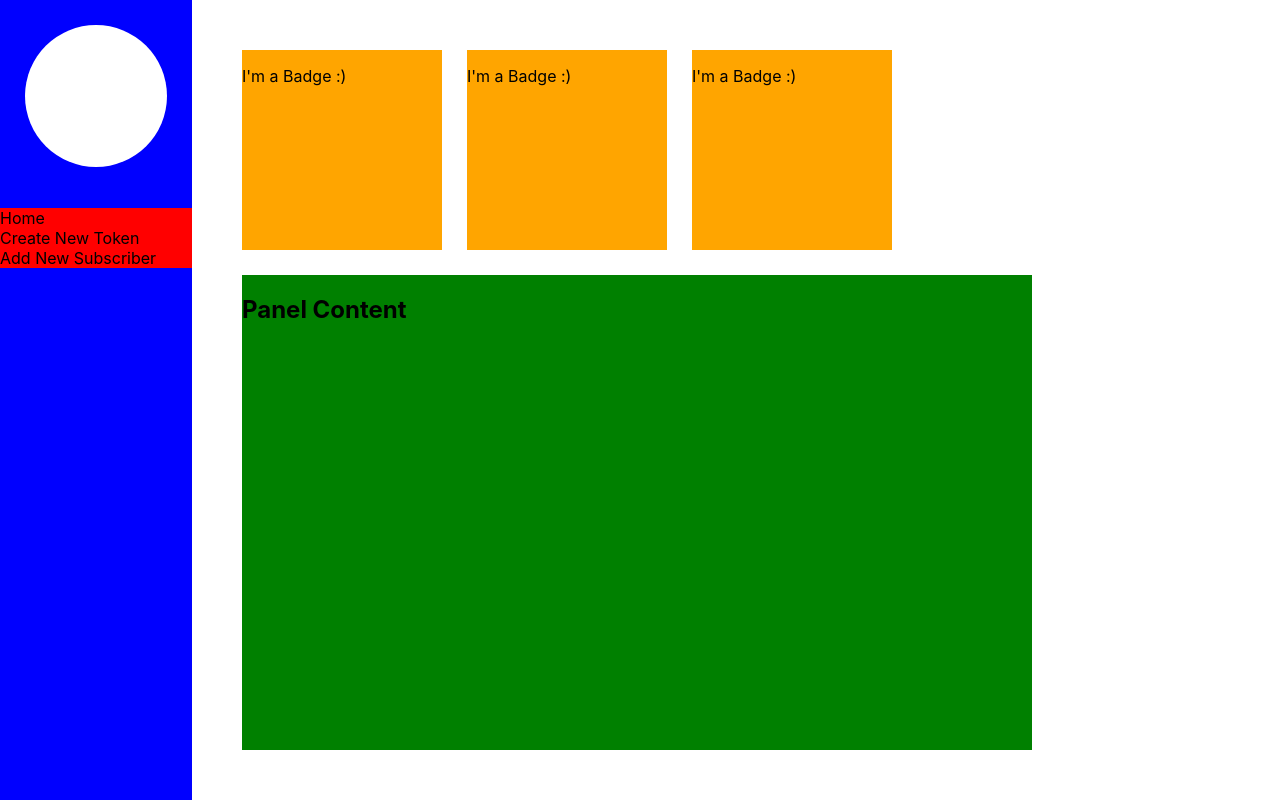
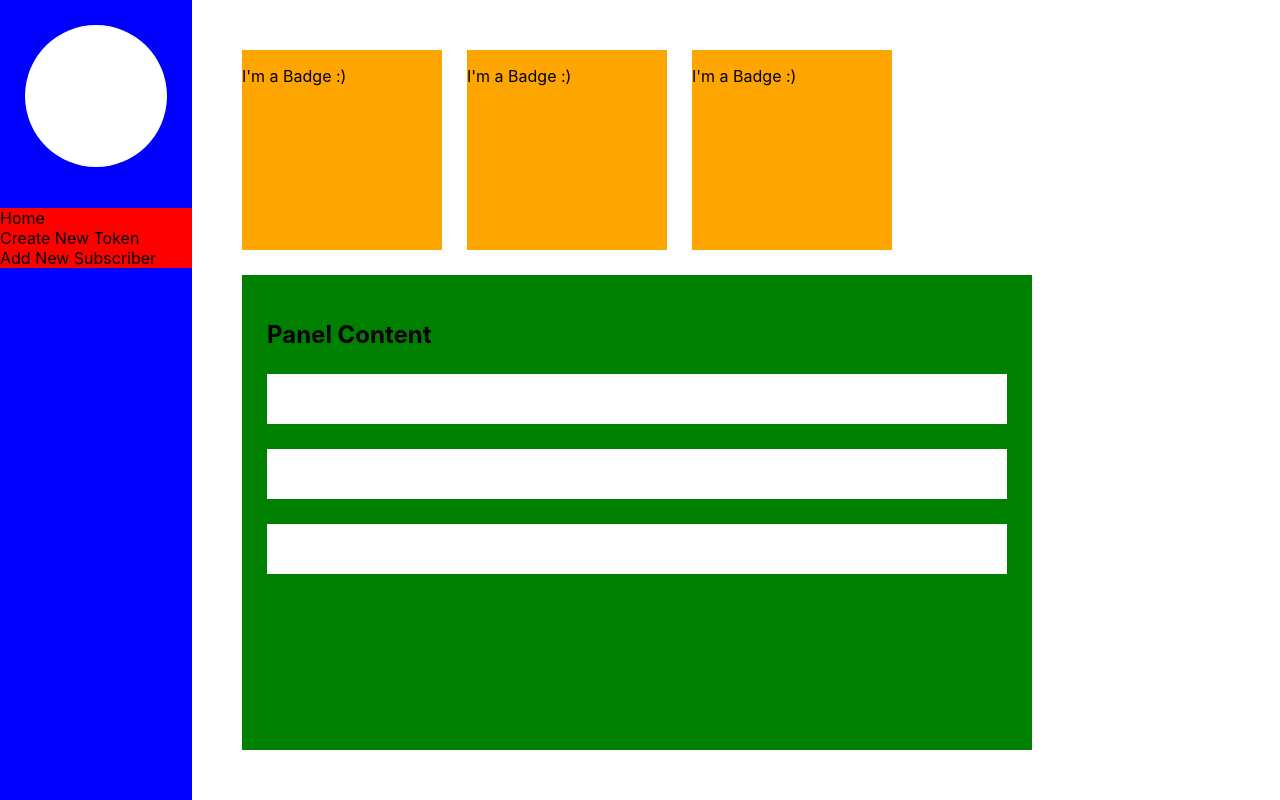
Before and after one commit to BramMathijssen/piggybank-dapp, a React (Create React App) app: page /parent in a window 1280 px wide. Built offline with nearby package versions, Linux system fonts and the light colour scheme.

Commit message:
added routing

```diff
--- a/src/components/ParentPage/Panel.js
+++ b/src/components/ParentPage/Panel.js
@@ -1,13 +1,19 @@
 import React from "react";
 
 import styles from "./Panel.module.scss";
+import Row from "./Row";
 
 const Panel = () => {
   return (
     <div className={styles.panel}>
-        <h2>Panel Content</h2>
+      <h2>Panel Content</h2>
+      <div className={styles.rowContainer}>
+        <Row />
+        <Row />
+        <Row />
+      </div>
     </div>
-  )
+  );
 };
 
 export default Panel;
--- a/src/components/ParentPage/Panel.module.scss
+++ b/src/components/ParentPage/Panel.module.scss
@@ -1,2 +1,6 @@
 @import "./../../assets/styles/variables";
 @import "./../../assets/styles/mixins";
+
+.panel {
+  padding: 25px;
+}
--- /dev/null
+++ b/src/components/ParentPage/Row.js
@@ -0,0 +1,14 @@
+import React from "react";
+
+import styles from "./Row.module.scss";
+
+const Row = () => {
+  return (
+    <div className={styles.row}>
+      <div className={styles.avatar}></div>
+      <div className={styles.content}></div>
+    </div>
+  );
+};
+
+export default Row;
--- /dev/null
+++ b/src/components/ParentPage/Row.module.scss
@@ -0,0 +1,11 @@
+@import "./../../assets/styles/variables";
+@import "./../../assets/styles/mixins";
+
+.row {
+  background-color: white;
+  width: 100%;
+  height: 50px;
+
+  margin-top: 25px;
+
+}
--- a/src/components/selectuserpage/User.js
+++ b/src/components/selectuserpage/User.js
@@ -1,4 +1,5 @@
 import React from "react";
+import { Link } from "react-router-dom";
 import Button from "../UI/Button";
 
 import styles from "./User.module.scss";
@@ -11,7 +12,9 @@ const User = ({ type }) => {
           <p>Hey im content</p>
         </div>
         <div className={styles.action}>
-        <Button type="confirm" size="medium" content="Start" />
+          {type === 'Parent' ?
+          <Link to="/parent"><Button type="confirm" size="medium" content="Start" /></Link> :
+          <Link to="/child"><Button type="confirm" size="medium" content="Start" /></Link>}
         </div>
       </div>
     );
```
Lines whose indentation alone changed are shown as unchanged.
